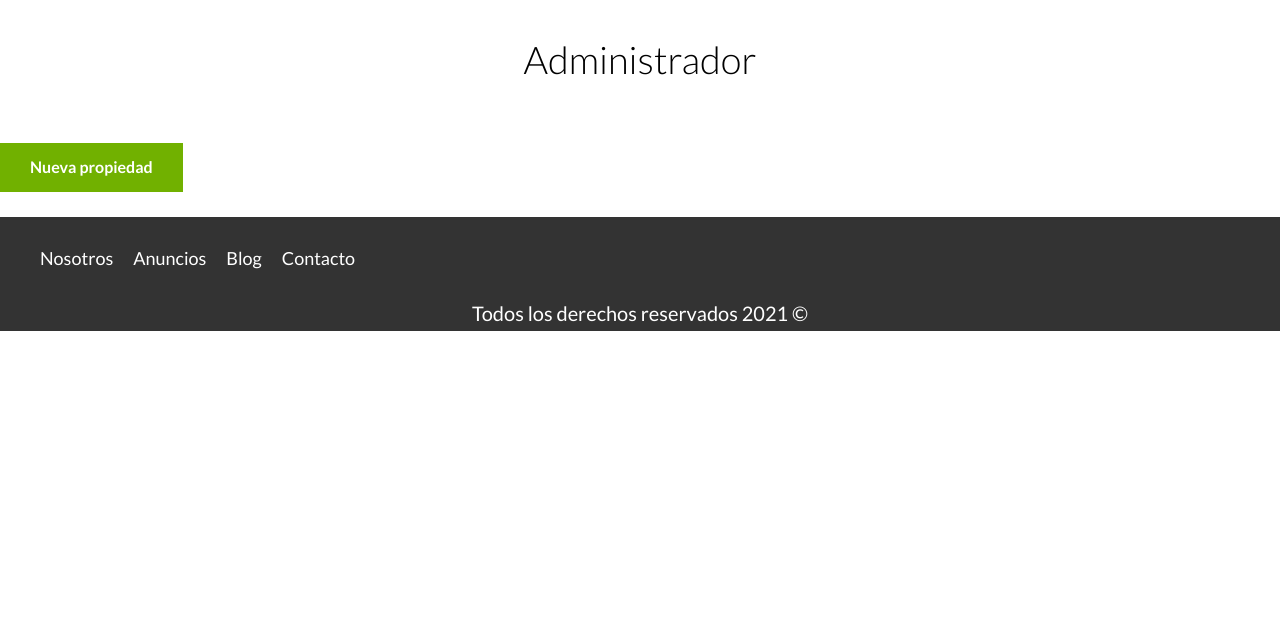
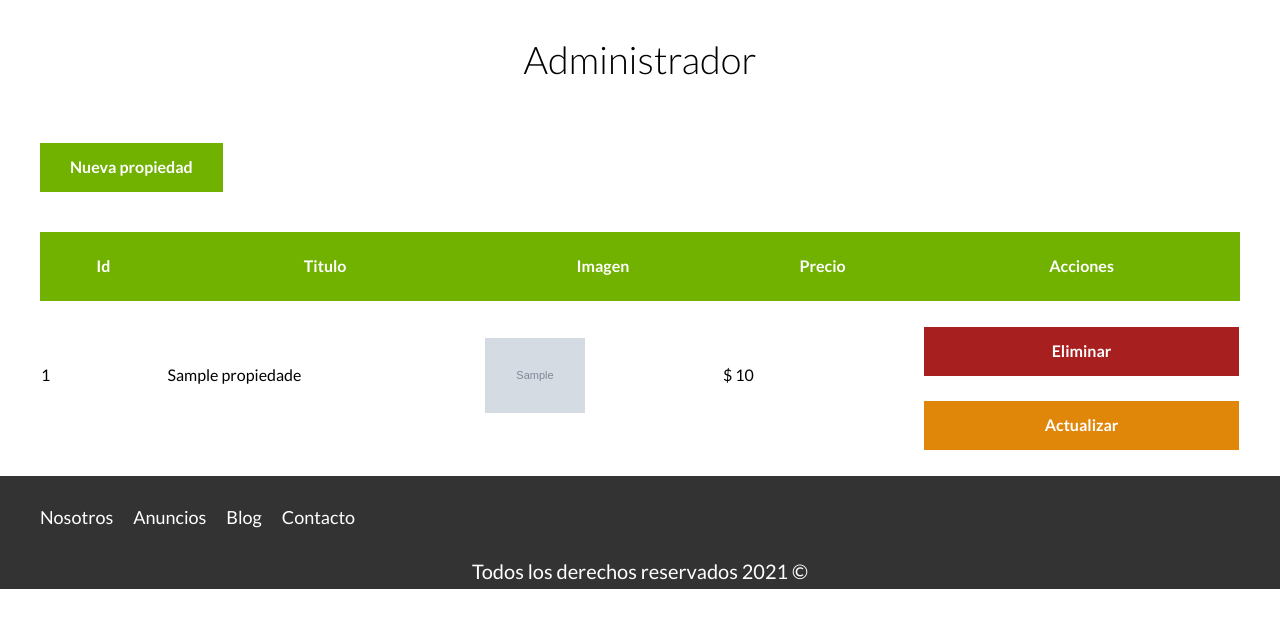
Before and after one commit to RavenAoiffe/bieneesraices, a PHP site: page /admin/index.php in a window 1280 px wide. Shown: the part 110-738 px from the top of the page. Run offline with PHP 8.4, Linux system fonts and the light colour scheme; tables that the repository leaves empty or names only in its code hold one stand-in row (values such as "Sample post"); grey boxes marked "Sample" are stand-in pictures.

Commit message:
Traer resultados de la base de datos

```diff
--- a/admin/index.php
+++ b/admin/index.php
@@ -1,20 +1,69 @@
 <?php
+    //importar la conexion
 
+    require '../includes/config/database.php';
+    $db = conectarDB();
+
+    //query
+    $query = "SELECT * FROM propiedades";
+    //consultar la BD
+
+    $resultadoConsulta = mysqli_query($db,$query);
+
+    //Muestra mensjae condicional
     $resultado = $_GET['resultado'] ?? null;
 
+    // Incluye un template
     require '../includes/funciones.php';
     includeTemplate('header');
 ?>
 
-    <maiin class="contenedor seccion">
+    <main class="contenedor seccion">
         <h1>Administrador</h1>
-        <a href="propiedades/crear.php"  class="boton boton-verde">Nueva propiedad</a>
         <?php
         if( intval($resultado) === 1):   ?>
             <p class="alerta exito">Anuncio creado correctamente</p>
         <?php endif; ?>
-            </main>
+        <a href="propiedades/crear.php"  class="boton boton-verde">Nueva propiedad</a>
+
+        <table class="propiedades">
+            <thead>
+                <tr>
+                    <th>Id</th>
+                    <th>Titulo</th>
+                    <th>Imagen</th>
+                    <th>Precio</th>
+                    <th>Acciones</th>
+                </tr>
+            </thead>
+            <tbody> <!--Consultar resultados -->
+                <?php
+                    while( $propiedad = mysqli_fetch_assoc($resultadoConsulta)):
+                ?>
+                    <tr>
+                        <td>
+                        <?php
+                         echo $propiedad['id'];
+                        ?></td>
+                        <td><?php
+                         echo $propiedad['titulo'];
+                        ?></td>
+                        <td> <img src="../imagenes\<?php echo $propiedad['imagen'];?>" class="imagen-tabla" alt="imagen"> </td>
+                        <td>$ <?php
+                         echo $propiedad['precio'];
+                        ?></td>
+                        <td>
+                            <a href="#" class="boton-rojo-block">Eliminar</a>
+                            <a href="#" class="boton-amarillo-block">Actualizar</a>
+                        </td>
+                    </tr>
+                <?php endwhile; ?>
+            </tbody>
+        </table>
+    </main>
 
 <?php
+    // cerrar la conexión
+    mysqli_close($db);
     includeTemplate('footer');
 ?>
--- a/src/scss/base/_botones.scss
+++ b/src/scss/base/_botones.scss
@@ -9,3 +9,11 @@
 .boton-verde{
     @include boton($verde, inline-block);
 }
+
+.boton-rojo-block{
+    @include boton($rojo, block);
+}
+
+.boton-amarillo-block{
+    @include boton($amarillo, block);
+}
--- a/src/scss/internas/_admin.scss
+++ b/src/scss/internas/_admin.scss
@@ -12,3 +12,21 @@
         background-color: $verde;
     }
 }
+
+table.propiedades{
+    margin-top:4rem;
+    width: 100%;
+    border-spacing: 0;
+
+    thead{
+        background-color: $verde;
+
+        th{
+            color:$blanco;
+            padding:2rem;
+        }
+    }
+    .imagen-tabla{
+        width: 10rem;
+    }
+}
```
Also changed, not shown: build/css/app.css, 1 other file.
